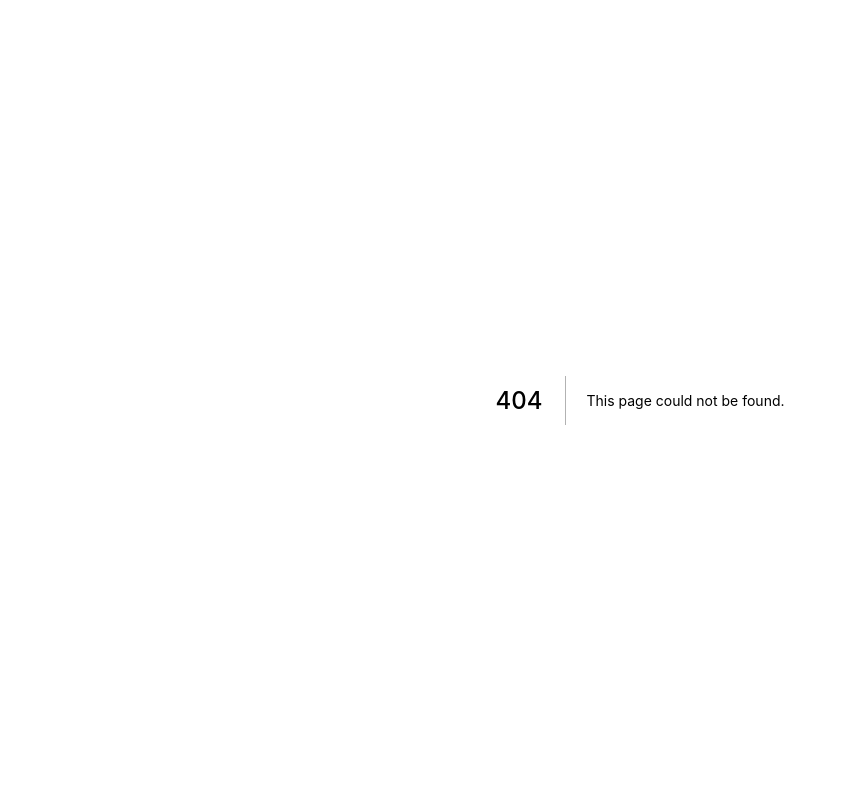
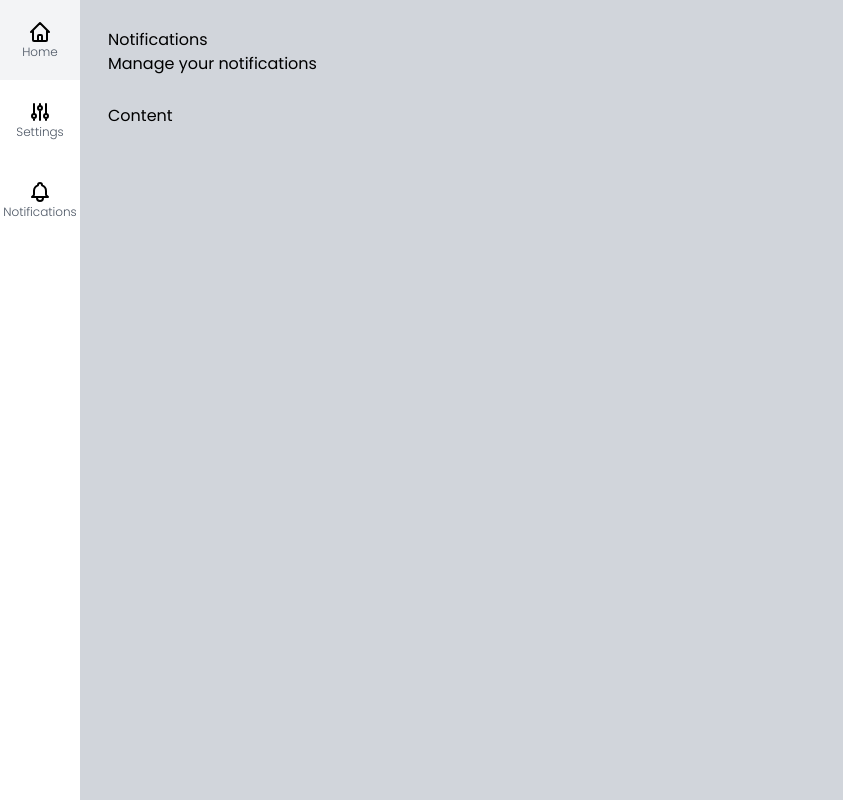
Before and after one commit to capelaum/admin-template, a Next.js app: page /notifications in a window 1280 px wide. Before the commit this address had no page. Shown: the whole page, without its empty margins (0-843 px from the left). Built offline with nearby package versions, Linux system fonts and the light colour scheme.

Commit message:
Sidebar init

```diff
--- /dev/null
+++ b/src/components/icons/index.tsx
@@ -0,0 +1,52 @@
+// Icones de https://heroicons.com
+
+export const IconHome = (
+  <svg
+    xmlns="http://www.w3.org/2000/svg"
+    className="h-6 w-6"
+    fill="none"
+    viewBox="0 0 24 24"
+    stroke="currentColor"
+    strokeWidth={2}
+  >
+    <path
+      strokeLinecap="round"
+      strokeLinejoin="round"
+      d="M3 12l2-2m0 0l7-7 7 7M5 10v10a1 1 0 001 1h3m10-11l2 2m-2-2v10a1 1 0 01-1 1h-3m-6 0a1 1 0 001-1v-4a1 1 0 011-1h2a1 1 0 011 1v4a1 1 0 001 1m-6 0h6"
+    />
+  </svg>
+)
+
+export const IconSettings = (
+  <svg
+    xmlns="http://www.w3.org/2000/svg"
+    className="h-6 w-6"
+    fill="none"
+    viewBox="0 0 24 24"
+    stroke="currentColor"
+    strokeWidth={2}
+  >
+    <path
+      strokeLinecap="round"
+      strokeLinejoin="round"
+      d="M12 6V4m0 2a2 2 0 100 4m0-4a2 2 0 110 4m-6 8a2 2 0 100-4m0 4a2 2 0 110-4m0 4v2m0-6V4m6 6v10m6-2a2 2 0 100-4m0 4a2 2 0 110-4m0 4v2m0-6V4"
+    />
+  </svg>
+)
+
+export const IconNotifications = (
+  <svg
+    xmlns="http://www.w3.org/2000/svg"
+    className="h-6 w-6"
+    fill="none"
+    viewBox="0 0 24 24"
+    stroke="currentColor"
+    strokeWidth={2}
+  >
+    <path
+      strokeLinecap="round"
+      strokeLinejoin="round"
+      d="M15 17h5l-1.405-1.405A2.032 2.032 0 0118 14.158V11a6.002 6.002 0 00-4-5.659V5a2 2 0 10-4 0v.341C7.67 6.165 6 8.388 6 11v3.159c0 .538-.214 1.055-.595 1.436L4 17h5m6 0v1a3 3 0 11-6 0v-1m6 0H9"
+    />
+  </svg>
+)
--- a/src/components/template/Sidebar.tsx
+++ b/src/components/template/Sidebar.tsx
@@ -1,7 +1,18 @@
+import { IconHome, IconNotifications, IconSettings } from 'components/icons'
+import { SidebarItem } from './SidebarItem'
+
 export function Sidebar() {
   return (
     <aside>
-      <h1>Sidebar</h1>
+      <ul>
+        <SidebarItem url="/" text="Home" icon={IconHome} />
+        <SidebarItem url="/settings" text="Settings" icon={IconSettings} />
+        <SidebarItem
+          url="/notifications"
+          text="Notifications"
+          icon={IconNotifications}
+        />
+      </ul>
     </aside>
   )
 }
--- /dev/null
+++ b/src/components/template/SidebarItem.tsx
@@ -0,0 +1,21 @@
+import Link from 'next/link'
+import { ReactNode } from 'react'
+
+interface SidebarItemProps {
+  url: string
+  text: string
+  icon: ReactNode
+}
+
+export function SidebarItem({ url, text, icon }: SidebarItemProps) {
+  return (
+    <li className="hover:bg-gray-100 ">
+      <Link href={url} passHref>
+        <a className="flex flex-col justify-center items-center h-20 w-20">
+          {icon}
+          <span className="text-xs font-light text-gray-600">{text}</span>
+        </a>
+      </Link>
+    </li>
+  )
+}
--- /dev/null
+++ b/src/pages/notifications.tsx
@@ -0,0 +1,9 @@
+import { Layout } from 'components/template/Layout'
+
+export default function Notifications() {
+  return (
+    <Layout title="Notifications" subtitle="Manage your notifications">
+      <h3>Content</h3>
+    </Layout>
+  )
+}
--- /dev/null
+++ b/src/pages/settings.tsx
@@ -0,0 +1,9 @@
+import { Layout } from 'components/template/Layout'
+
+export default function Notifications() {
+  return (
+    <Layout title="Settings" subtitle="Manage your Settings">
+      <h3>Content</h3>
+    </Layout>
+  )
+}
```
